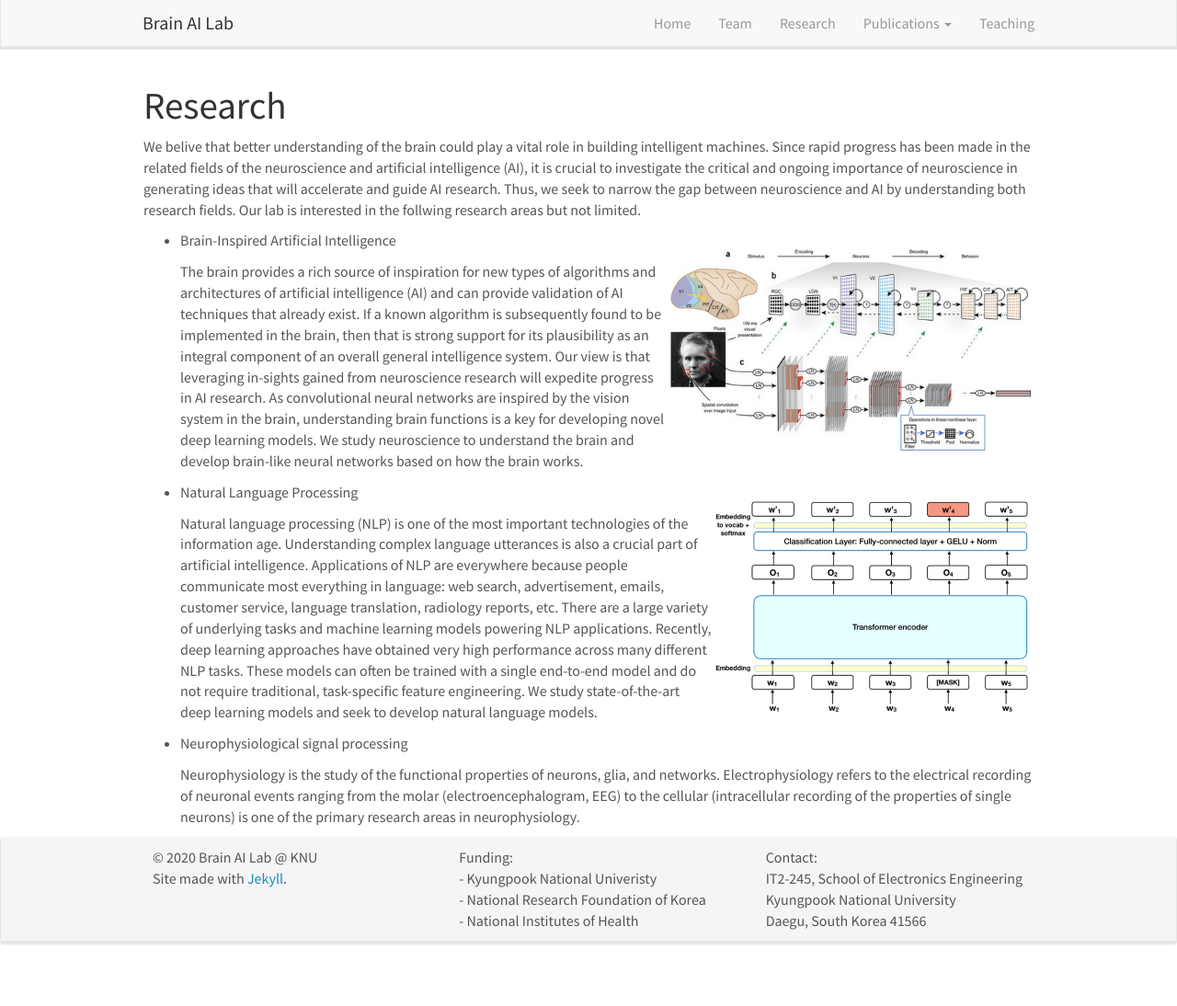
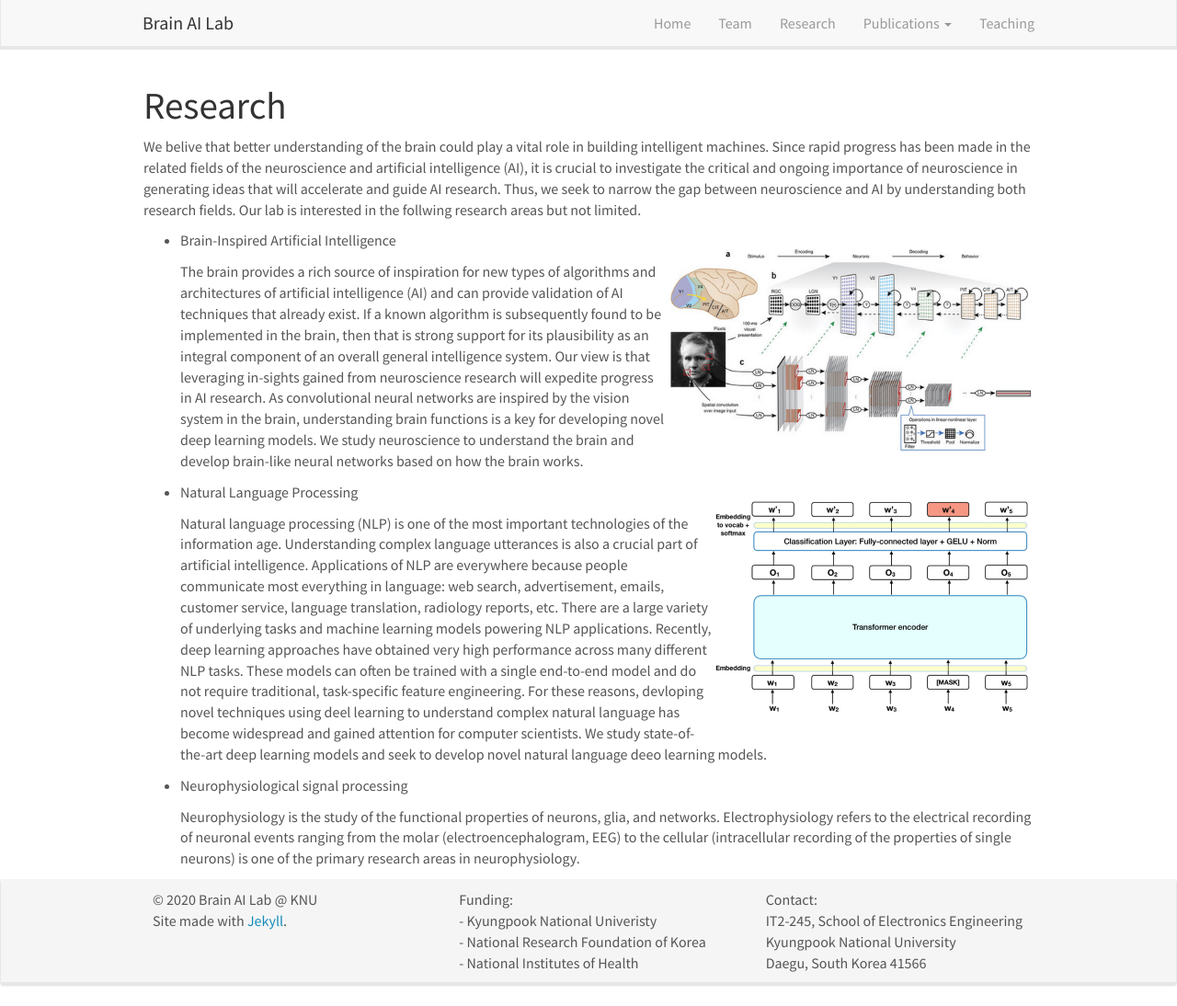
Before and after one commit to KNU-BrainAI/knu-brainai.github.io, a Jekyll site: the page built from _pages/research.md, in a window 1280 px wide and 1094 px high. Shown: the whole window at 92% size. Built offline with Jekyll 4.4.1, drawn with Linux system fonts in a browser that asks for light colours; nearby versions of some CDN libraries.

Commit message:
Update research.md

```diff
--- a/_pages/research.md
+++ b/_pages/research.md
@@ -16,7 +16,7 @@ We belive that better understanding of the brain could play a vital role in buil
 
 - Natural Language Processing ![]({{ site.url }}{{ site.baseurl }}/images/bert.jpg){: style="width: 350px; float: right"}
 
-  Natural language processing (NLP) is one of the most important technologies of the information age. Understanding complex language utterances is also a crucial part of artificial intelligence. Applications of NLP are everywhere because people communicate most everything in language: web search, advertisement, emails, customer service, language translation, radiology reports, etc. There are a large variety of underlying tasks and machine learning models powering NLP applications. Recently, deep learning approaches have obtained very high performance across many different NLP tasks. These models can often be trained with a single end-to-end model and do not require traditional, task-specific feature engineering. We study state-of-the-art deep learning models and seek to develop natural language models.
+  Natural language processing (NLP) is one of the most important technologies of the information age. Understanding complex language utterances is also a crucial part of artificial intelligence. Applications of NLP are everywhere because people communicate most everything in language: web search, advertisement, emails, customer service, language translation, radiology reports, etc. There are a large variety of underlying tasks and machine learning models powering NLP applications. Recently, deep learning approaches have obtained very high performance across many different NLP tasks. These models can often be trained with a single end-to-end model and do not require traditional, task-specific feature engineering. For these reasons, devloping novel techniques using deel learning to understand complex natural language has become widespread and gained attention for computer scientists. We study state-of-the-art deep learning models and seek to develop novel natural language deeo learning models.
 
  - Neurophysiological signal processing
 
```
